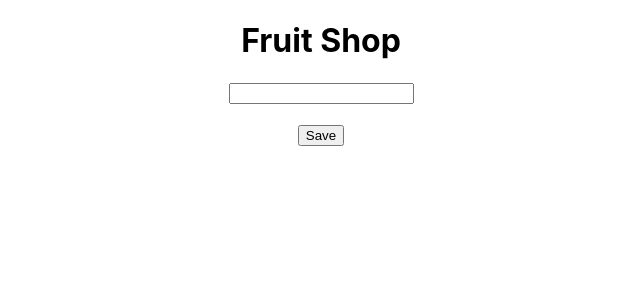
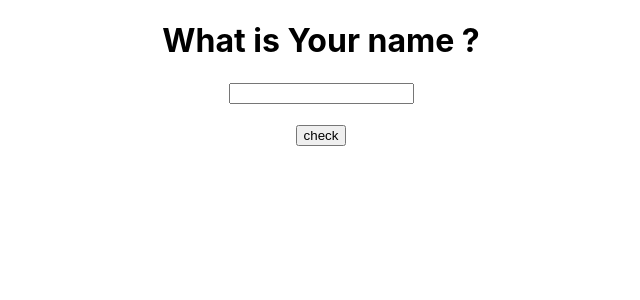
Before and after one commit to MadhavenA/react_documentation, a React (Create React App) app in the folder react-documentation-related_examples/: page / in a window 1280 px wide. Shown: the top 300 px of the page, without its empty margins (319-959 px from the left). Built offline with nearby package versions, Linux system fonts and the light colour scheme.

Commit message:
adding the new js file and completed the adding inter activity

```diff
--- /dev/null
+++ b/react-documentation-related_examples/src/AddingInterActivity/UpdatingArrayInState/UsingImmerAddingListOfFruits.js
@@ -0,0 +1,26 @@
+import React, { useState } from "react";
+
+export default function UsingImmerAddingListOfFruits() {
+  let i = 0;
+  const [fruits, setFruits] = useState(false);
+  const [listFruits, setListFruits] = useState([]);
+  function handleInput(e) {
+    setFruits(e.target.value);
+  }
+  function handleButton(e) {
+    setListFruits([...listFruits, { id: i++, fruit: fruits }]);
+  }
+
+  return (
+    <>
+      <h1>FRUITS SHOP </h1>
+      <input type="text" value={fruits} onChange={handleInput} />
+      <button onClick={handleButton}>Click to save In List</button>
+      <p>
+        {listFruits.map((fruit) => (
+          <li key={fruit.id}>{fruit.fruit}</li>
+        ))}
+      </p>
+    </>
+  );
+}
--- a/react-documentation-related_examples/src/App.js
+++ b/react-documentation-related_examples/src/App.js
@@ -20,12 +20,12 @@
 import UpdateTheObjectByUsingState from "./AddingInterActivity/UpdatingArrayInState/UpdateTheObjectByUsingState";
 import UsingImmerAddingListOfFruits from "./AddingInterActivity/UpdatingArrayInState/UsingImmerAddingListOfFruits";
 import ArrayInClassComponent from "./AddingInterActivity/UpdatingArrayInState/ArrayInClassComponent";
-
+import ReactingWithInputState from "./ManagingState/ReactingWithInputState/ReactingWithInputState";
 function App() {
   return (
     <>
       <div className="App">
-        <ArrayInClassComponent />
+        <ReactingWithInputState />
       </div>
     </>
   );
--- /dev/null
+++ b/react-documentation-related_examples/src/ManagingState/ReactingWithInputState/ReactingWithInputState.jsx
@@ -0,0 +1,52 @@
+import React from "react";
+
+export default class ReactingWithInputState extends React.Component {
+  constructor(props) {
+    super(props);
+    this.state = {
+      answer: "",
+      status: "",
+      messageStatus: "",
+      error: "",
+      isTrue: false,
+    };
+  }
+
+  handleOnClick = () => {
+    if (this.state.answer === "test") {
+      this.setState({
+        messageStatus: "Your Answer is correct",
+        isTrue: true,
+      });
+    } else {
+      this.setState({ messageStatus: "your Answer is Wrong", isTrue: true });
+      alert("false");
+    }
+  };
+  render() {
+    return (
+      <>
+        {!this.state.isTrue ? (
+          <div>
+            <h1>What is Your name ?</h1>
+            <input
+              type="text"
+              value={this.state.answer}
+              onChange={(e) => this.setState({ answer: e.target.value })}
+            />
+            <br />
+            <br />
+            <button onClick={this.handleOnClick}>check</button>
+            <br />
+            <br />
+            {this.state.answer.length !== 0 ? "typing..." : ""}
+          </div>
+        ) : (
+          <div>
+            <p className="Error">{this.state.messageStatus}</p>
+          </div>
+        )}
+      </>
+    );
+  }
+}
```
